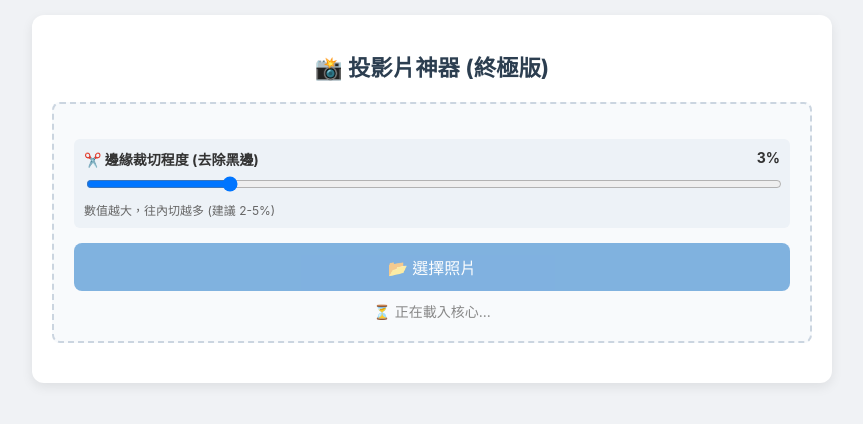
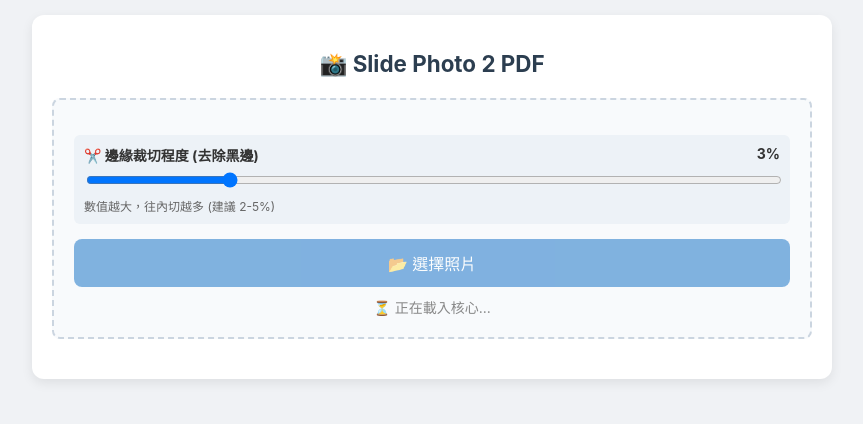
Before and after one commit to Dr-XYZ/SlideFix, a plain HTML site: page index.html in a window 1280 px wide. Shown: the whole page, without its empty margins (208-1071 px from the left). Drawn offline with nearby package versions, Linux system fonts and the light colour scheme.

Commit message:
Update index.html

```diff
--- a/index.html
+++ b/index.html
@@ -3,7 +3,7 @@
 <head>
     <meta charset="UTF-8">
     <meta name="viewport" content="width=device-width, initial-scale=1.0, maximum-scale=1.0, user-scalable=no">
-    <title>投影片神器 (終極版)</title>
+    <title>Slide Photo 2 PDF</title>
     <style>
         body { font-family: -apple-system, BlinkMacSystemFont, "Segoe UI", Roboto, sans-serif; max-width: 800px; margin: 0 auto; padding: 15px; background: #f0f2f5; color: #333; }
         .container { background: white; padding: 20px; border-radius: 12px; box-shadow: 0 4px 12px rgba(0,0,0,0.08); }
@@ -49,7 +49,7 @@
 <body>
 
 <div class="container">
-    <h1>📸 投影片神器 (終極版)</h1>
+    <h1>📸 Slide Photo 2 PDF</h1>
 
     <div class="controls">
         <div class="setting-group">
```
